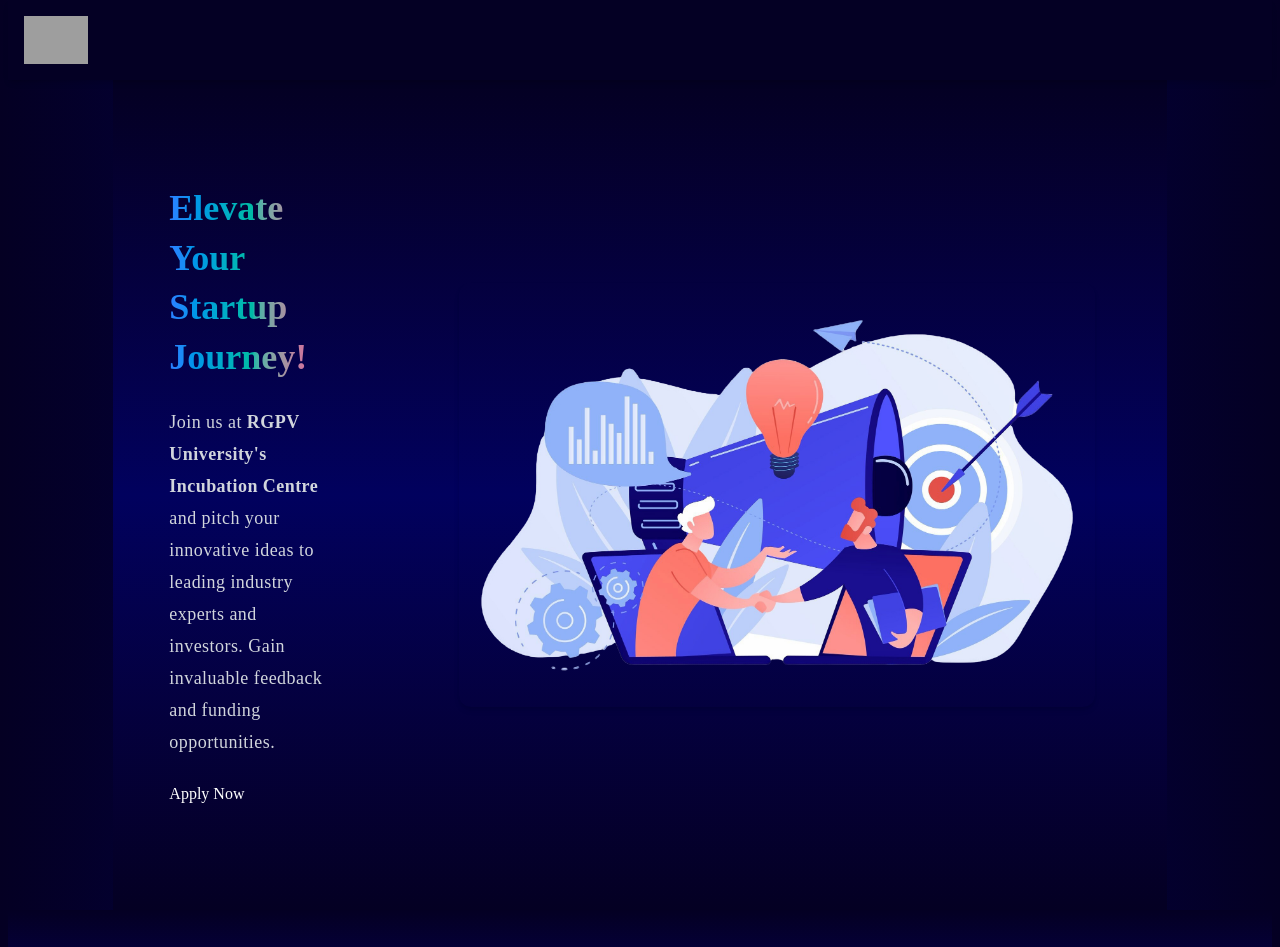
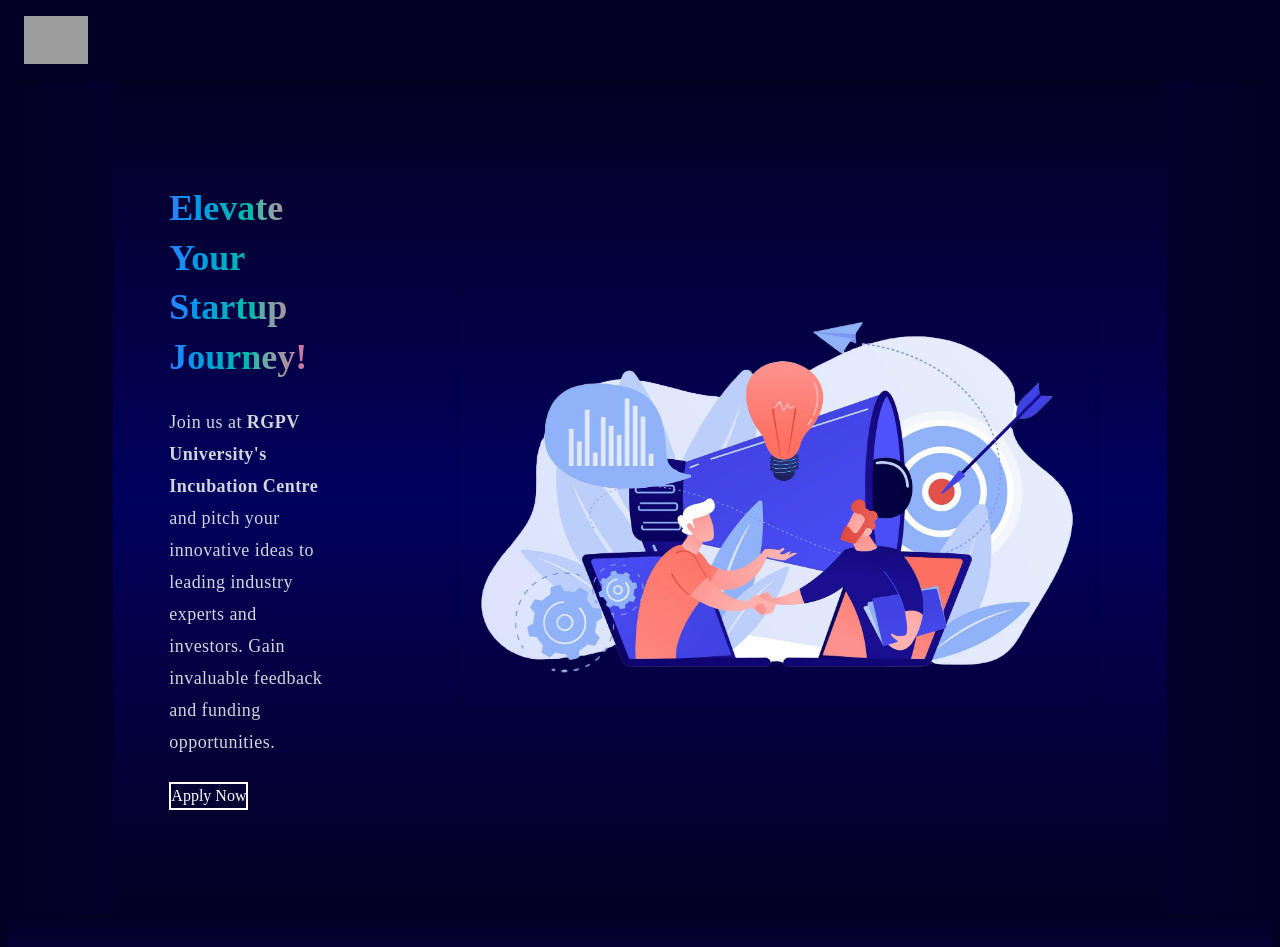
Before and after one commit to 2005pavitra/Event-Page, a React (Vite) app: page /eventdetails in a window 1280 px wide. Shown: the top 947 px of the page. Built offline with nearby package versions, Linux system fonts and the light colour scheme; grey boxes are pictures that could not be loaded.

Commit message:
Update EventDetails.jsx

```diff
--- a/src/EventDetails.jsx
+++ b/src/EventDetails.jsx
@@ -1,4 +1,4 @@
-import React, { useEffect } from "react";
+ import React, { useEffect } from "react";
 import logo from "./../public/logo.png";
 import contact from "./../public/contact.png";
 import contact1 from "./../public/rb_1775.png";
@@ -94,7 +94,7 @@
             innovative ideas to leading industry experts and investors. Gain
             invaluable feedback and funding opportunities.
           </p>
-          <button>Apply Now</button>
+          <button className="border-2 ">Apply Now</button>
         </div>
 
         {/* Right Image */}
```
